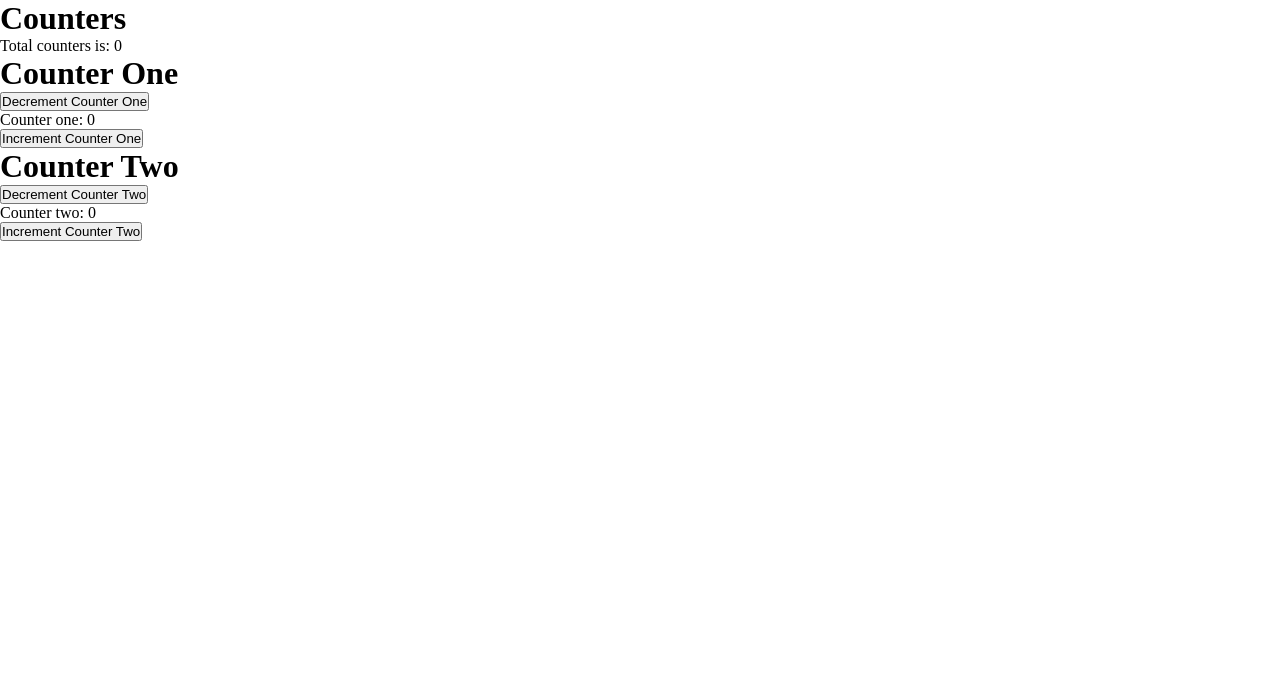
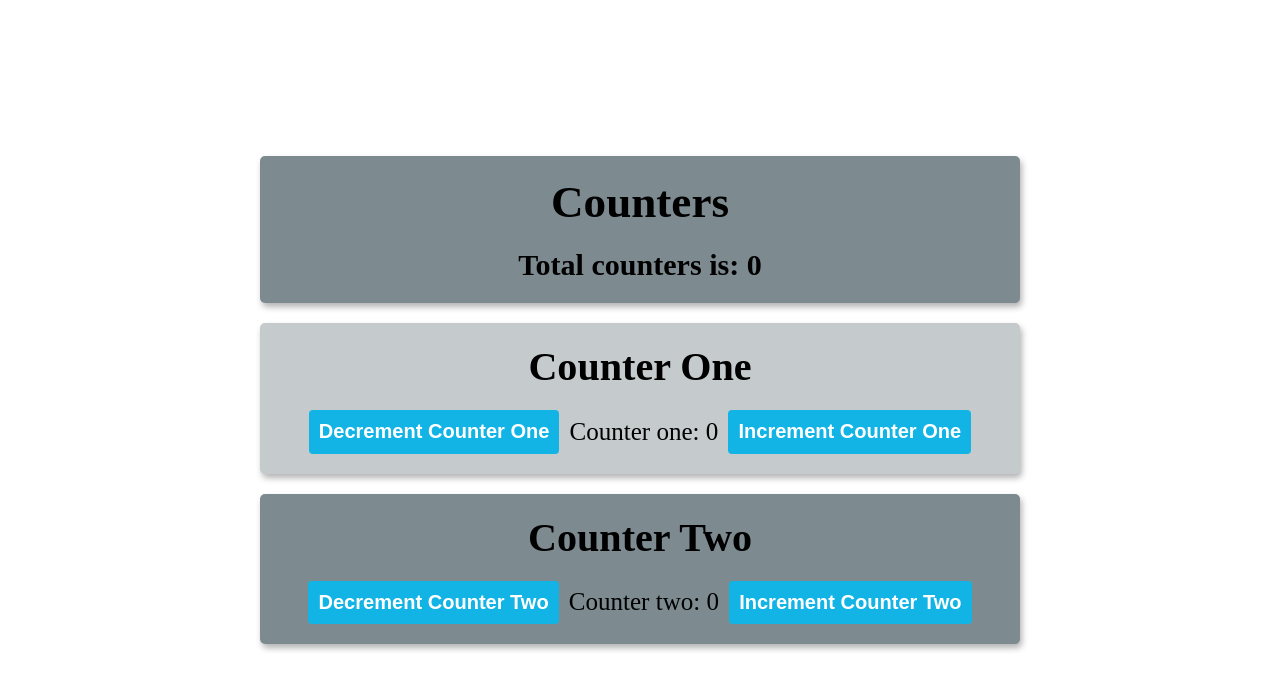
Before and after one commit to ricardoaruiz/react-use-context-selector, a React app: page / in a window 1280 px wide. Shown: the top 690 px of the page. Built offline with nearby package versions, Linux system fonts and the light colour scheme.

Commit message:
feat: styling components

```diff
--- /dev/null
+++ b/src/App.styles.ts
@@ -0,0 +1,38 @@
+import styled from 'styled-components'
+import { Wrapper as CounterOne } from './components/CounterOne/styles'
+
+export const Container = styled.div`
+  height: 100vh;
+  width: 100%;
+  max-width: 800px;
+  margin: 0 auto;
+  padding: 0 2rem;
+
+  display: flex;
+  flex-direction: column;
+  align-items: center;
+  justify-content: center;
+
+  ${CounterOne} {
+    margin-bottom: 20px;
+  }
+`
+
+export const Header = styled.div`
+  text-align: center;
+  background-color: #7d8b91;
+  border-radius: 5px;
+  box-shadow: 2px 4px 6px rgba(0, 0, 0, 0.3);
+  align-self: stretch;
+  margin-bottom: 20px;
+  padding: 2rem;
+`
+
+export const Title = styled.h1`
+  font-size: 4.5rem;
+  margin-bottom: 20px;
+`
+
+export const Total = styled.h2`
+  font-size: 3rem;
+`
--- a/src/App.tsx
+++ b/src/App.tsx
@@ -2,6 +2,8 @@ import React from 'react'
 
 import { CounterContextProvider } from './contexts/Counter'
 import { CounterOne, CounterTwo } from './components'
+
+import * as S from './App.styles'
 
 export const App: React.FC = () => {
   const [total, setTotal] = React.useState(0)
@@ -16,11 +18,15 @@ export const App: React.FC = () => {
 
   return (
     <CounterContextProvider>
-      <h1>Counters</h1>
-      <p>Total counters is: {total}</p>
+      <S.Container>
+        <S.Header>
+          <S.Title>Counters</S.Title>
+          <S.Total>Total counters is: {total}</S.Total>
+        </S.Header>
 
-      <CounterOne onIncrement={incrementTotal} onDecrement={decrementTotal} />
-      <CounterTwo onIncrement={incrementTotal} onDecrement={decrementTotal} />
+        <CounterOne onIncrement={incrementTotal} onDecrement={decrementTotal} />
+        <CounterTwo onIncrement={incrementTotal} onDecrement={decrementTotal} />
+      </S.Container>
     </CounterContextProvider>
   )
 }
--- a/src/components/CounterOne/index.tsx
+++ b/src/components/CounterOne/index.tsx
@@ -1,6 +1,8 @@
 import React from 'react'
 
 import { CounterOneProps } from './types'
+
+import * as S from './styles'
 
 export const CounterOne: React.VFC<CounterOneProps> = ({
   onIncrement,
@@ -21,16 +23,18 @@ export const CounterOne: React.VFC<CounterOneProps> = ({
   }, [counter, onDecrement])
 
   return (
-    <>
-      <h1>Counter One</h1>
+    <S.Wrapper>
+      <S.Title>Counter One</S.Title>
 
-      <button type="button" onClick={handleDecrementButtonClick}>
-        Decrement Counter One
-      </button>
-      <p>Counter one: {counter}</p>
-      <button type="button" onClick={handleIncrementButtonClick}>
-        Increment Counter One
-      </button>
-    </>
+      <S.Content>
+        <S.Button type="button" onClick={handleDecrementButtonClick}>
+          Decrement Counter One
+        </S.Button>
+        <S.Counter>Counter one: {counter}</S.Counter>
+        <S.Button type="button" onClick={handleIncrementButtonClick}>
+          Increment Counter One
+        </S.Button>
+      </S.Content>
+    </S.Wrapper>
   )
 }
--- a/src/components/CounterOne/styles.ts
+++ b/src/components/CounterOne/styles.ts
@@ -0,0 +1,36 @@
+import styled from 'styled-components'
+
+export const Wrapper = styled.div`
+  display: flex;
+  flex-direction: column;
+  align-items: center;
+  background-color: #c5cacc;
+  padding: 2rem;
+  border-radius: 5px;
+  box-shadow: 2px 4px 6px rgba(0, 0, 0, 0.3);
+  align-self: stretch;
+`
+
+export const Title = styled.h2`
+  margin-bottom: 20px;
+  font-size: 4rem;
+`
+
+export const Content = styled.div`
+  display: flex;
+  align-items: center;
+`
+
+export const Button = styled.button`
+  border: none;
+  border-radius: 4px;
+  background-color: #12b4e6;
+  color: #fff;
+  padding: 1rem;
+  font-size: 2rem;
+  font-weight: 700;
+`
+export const Counter = styled.p`
+  font-size: 2.5rem;
+  margin: 0 10px;
+`
--- a/src/components/CounterTwo/index.tsx
+++ b/src/components/CounterTwo/index.tsx
@@ -1,6 +1,8 @@
 import React from 'react'
 
 import { CounterTwoProps } from './types'
+
+import * as S from './styles'
 
 export const CounterTwo: React.VFC<CounterTwoProps> = ({
   onIncrement,
@@ -21,16 +23,18 @@ export const CounterTwo: React.VFC<CounterTwoProps> = ({
   }, [counter, onDecrement])
 
   return (
-    <>
-      <h1>Counter Two</h1>
+    <S.Wrapper>
+      <S.Title>Counter Two</S.Title>
 
-      <button type="button" onClick={handleDecrementButtonClick}>
-        Decrement Counter Two
-      </button>
-      <p>Counter two: {counter}</p>
-      <button type="button" onClick={handleIncrementButtonClick}>
-        Increment Counter Two
-      </button>
-    </>
+      <S.Content>
+        <S.Button type="button" onClick={handleDecrementButtonClick}>
+          Decrement Counter Two
+        </S.Button>
+        <S.Counter>Counter two: {counter}</S.Counter>
+        <S.Button type="button" onClick={handleIncrementButtonClick}>
+          Increment Counter Two
+        </S.Button>
+      </S.Content>
+    </S.Wrapper>
   )
 }
--- a/src/components/CounterTwo/styles.ts
+++ b/src/components/CounterTwo/styles.ts
@@ -0,0 +1,36 @@
+import styled from 'styled-components'
+
+export const Wrapper = styled.div`
+  display: flex;
+  flex-direction: column;
+  align-items: center;
+  background-color: #7d8b91;
+  padding: 2rem;
+  border-radius: 5px;
+  box-shadow: 2px 4px 6px rgba(0, 0, 0, 0.3);
+  align-self: stretch;
+`
+
+export const Title = styled.h2`
+  margin-bottom: 20px;
+  font-size: 4rem;
+`
+
+export const Content = styled.div`
+  display: flex;
+  align-items: center;
+`
+
+export const Button = styled.button`
+  border: none;
+  border-radius: 4px;
+  background-color: #12b4e6;
+  color: #fff;
+  padding: 1rem;
+  font-size: 2rem;
+  font-weight: 700;
+`
+export const Counter = styled.p`
+  font-size: 2.5rem;
+  margin: 0 10px;
+`
--- a/src/index.scss
+++ b/src/index.scss
@@ -2,4 +2,5 @@
     padding: 0;
     margin: 0;
     box-sizing: border-box;
+    font-size: 62.7%;
 }
```
Also changed, not shown: 1 other file (tests, documents, lock files or other folders).
